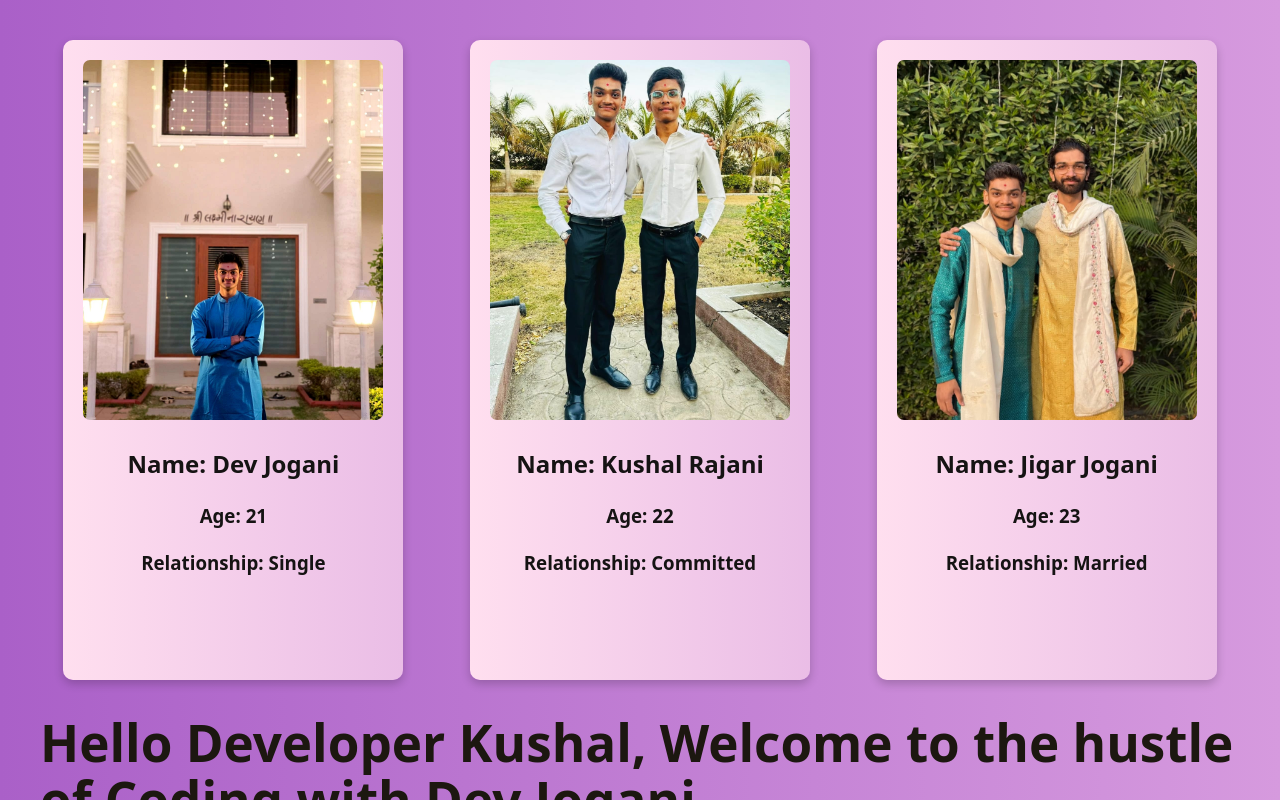
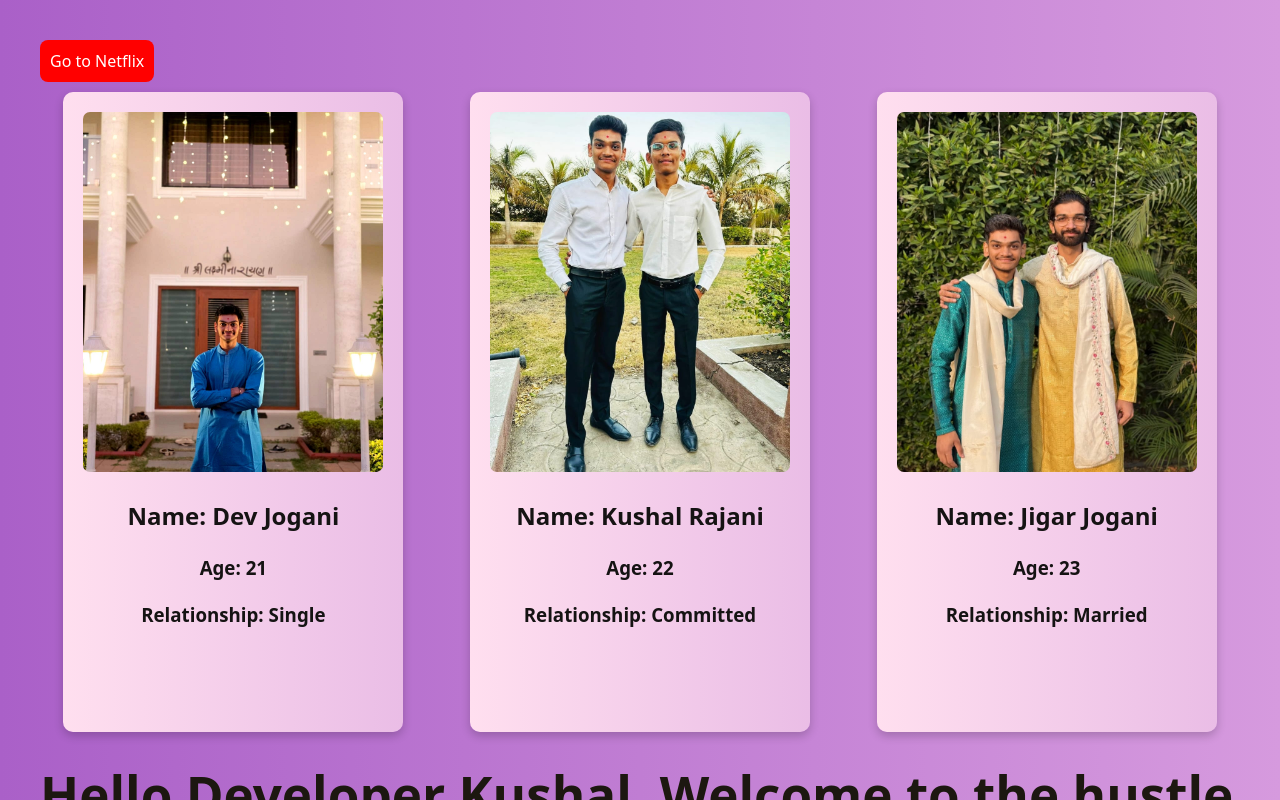
Before and after one commit to Dev-Jogani/myapp1, a React (Vite) app: page / in a window 1280 px wide. Shown: the top 800 px of the page. Built offline with nearby package versions, Linux system fonts and the light colour scheme.

Commit message:
netfilx basic

```diff
--- a/package.json
+++ b/package.json
@@ -11,7 +11,8 @@
   },
   "dependencies": {
     "react": "^19.0.0",
-    "react-dom": "^19.0.0"
+    "react-dom": "^19.0.0",
+    "react-router-dom": "^7.4.0"
   },
   "devDependencies": {
     "@eslint/js": "^9.21.0",
--- a/src/App.jsx
+++ b/src/App.jsx
@@ -1,42 +1,34 @@
-import React from "react";
+import React, { useState } from "react";
+import { BrowserRouter as Router, Route, Routes } from "react-router-dom";
+import { NameCard } from "./components/NameCard";
+import { Netflix } from "./Netflix";
 
 export const App = () => {
+  const [showNetflix, setShowNetflix] = useState(false);
+
   return (
-    <>
-    <div className="ProfileContainer">
-      <NameCard
-        name="Dev Jogani"
-        age={21}
-        status="Single"
-        imgSrc="dev.jpg"
-      />
-      <NameCard
-        name="Kushal Rajani"
-        age={22}
-        status="Committed"
-        imgSrc="kushal.jpg"
-      />
-      <NameCard
-        name="Jigar Jogani"
-        age={23}
-        status="Married"
-        imgSrc="jigar.jpg"
-      />
-    </div>
-      <h1>
-        Hello Developer Kushal, Welcome to the hustle of Coding with Dev Jogani.
-      </h1>
-      </>
+    <Router>
+      <div>
+        {/* Toggle Button */}
+        <button
+          onClick={() => setShowNetflix(!showNetflix)}
+          style={{ padding: "10px", background: showNetflix ? "blue" : "red", color: "white", border: "none", cursor: "pointer", marginBottom: "10px" }}
+        >
+          {showNetflix ? "Back to Home" : "Go to Netflix"}
+        </button>
+
+        {/* Conditional Rendering */}
+        {showNetflix ? <Netflix /> : (
+          <>
+            <div className="ProfileContainer">
+              <NameCard name="Dev Jogani" age={21} status="Single" imgSrc="dev.jpg" />
+              <NameCard name="Kushal Rajani" age={22} status="Committed" imgSrc="kushal.jpg" />
+              <NameCard name="Jigar Jogani" age={23} status="Married" imgSrc="jigar.jpg" />
+            </div>
+            <h1>Hello Developer Kushal, Welcome to the hustle of Coding with Dev Jogani.</h1>
+          </>
+        )}
+      </div>
+    </Router>
   );
 };
-
-const NameCard = ({ name, age, status, imgSrc }) => {
-  return (
-    <div className="ProfileCard">
-      <img className="profile-img" src={imgSrc} alt={name} width={"25%"} />
-      <h2>Name: {name}</h2>
-      <h3>Age: {age}</h3>
-      <h3>Relationship: {status}</h3>
-    </div>
-  );
-};
--- /dev/null
+++ b/src/Netflix.jsx
@@ -0,0 +1,25 @@
+import seriesData from "../src/apis/seriesData.json";
+import './netflix.css';
+
+export const Netflix = () => {
+    return (
+        <div className="NetflixPage">
+            <div className="Container">
+                {seriesData.map((series, index) => (
+                    <div className="item" key={index}>
+                        <img className="thumbnail" src={series.thumbnail} alt={series.name} />
+                        <h2>Title: {series.name}</h2>
+                        <h3>IMDB rating: {series.IMDB}</h3>
+                        <h3>Type: {series.type}</h3>
+                        <h4>Description: {series.summary}</h4>
+                        <a href={series.watch_url} target="_blank" rel="noopener noreferrer">
+                            <button style={{ padding: "10px", background: "red", color: "white", border: "none", cursor: "pointer" }}>
+                                Watch Now!!
+                            </button>
+                        </a>
+                    </div>
+                ))}
+            </div>
+        </div>
+    );
+};
--- /dev/null
+++ b/src/apis/seriesData.json
@@ -0,0 +1,42 @@
+[
+    {
+      "name": "Breaking Bad",
+      "IMDB": 9.5,
+      "type": "Crime, Drama, Thriller",
+      "summary": "A high school chemistry teacher turned methamphetamine manufacturer partners with a former student to secure his family's future.",
+      "watch_url": "https://www.netflix.com/title/70143836",
+      "thumbnail":"https://www.bing.com/th?id=OIP.4fvjMvSb1woi-lJx5kKVugHaEo&w=183&h=106&c=8&rs=1&qlt=90&o=6&dpr=1.1&pid=3.1&rm=2"
+    },
+    {
+      "name": "Stranger Things",
+      "IMDB": 8.7,
+      "type": "Drama, Fantasy, Horror",
+      "summary": "A group of kids in the 1980s uncover supernatural mysteries and secret government experiments while searching for their missing friend.",
+      "watch_url": "https://www.netflix.com/title/80057281",
+      "thumbnail":" https://www.bing.com/th?id=OIP.-JDYEOdsCl_Yqyfj7w3GCgHaDt&w=191&h=100&c=8&rs=1&qlt=90&o=6&dpr=1.1&pid=3.1&rm=2"
+    },
+    {
+      "name": "Money Heist",
+      "IMDB": 8.2,
+      "type": "Action, Crime, Drama",
+      "summary": "A criminal mastermind, known as 'The Professor,' recruits eight thieves to carry out a heist on the Royal Mint of Spain.",
+      "watch_url": "https://www.netflix.com/title/80192098",
+      "thumbnail": "https://www.bing.com/th?id=OIP.88OsvNZElzxN8yQcPniFYwHaDt&w=216&h=106&c=8&rs=1&qlt=90&o=6&dpr=1.1&pid=3.1&rm=2"
+    },
+    {
+      "name": "The Witcher",
+      "IMDB": 8.1,
+      "type": "Action, Adventure, Drama",
+      "summary": "Geralt of Rivia, a monster hunter, struggles to find his place in a world where people often prove more wicked than beasts.",
+      "watch_url": "https://www.netflix.com/title/80189685",
+      "thumbnail": "https://th.bing.com/th/id/OIP.sh_w2Q1l_AqfZpkWlkXPzAHaFS?w=242&h=180&c=7&r=0&o=5&dpr=1.1&pid=1.7"
+    },
+    {
+      "name": "Game of Thrones",
+      "IMDB": 9.2,
+      "type": "Action, Adventure, Drama",
+      "summary": "Noble families battle for control of the Seven Kingdoms of Westeros, while an ancient threat rises in the far north.",
+      "watch_url": "https://www.hbomax.com/series/urn:hbo:series:GVU2cggF9F5uAuwEAADdF",
+      "thumbnail": "https://th.bing.com/th/id/OIP.W8z0vkzfqibuDHYO0NlwVQHaEg?w=231&h=180&c=7&r=0&o=5&dpr=1.1&pid=1.7"
+    }
+  ]
--- /dev/null
+++ b/src/components/NameCard.jsx
@@ -0,0 +1,10 @@
+export const NameCard = ({ name, age, status, imgSrc }) => {
+    return (
+      <div className="ProfileCard">
+        <img className="profile-img" src={imgSrc} alt={name} width={"25%"} />
+        <h2>Name: {name}</h2>
+        <h3>Age: {age}</h3>
+        <h3>Relationship: {status}</h3>
+      </div>
+    );
+  };
--- a/src/main.jsx
+++ b/src/main.jsx
@@ -1,10 +1,12 @@
 import { StrictMode } from 'react'
 import { createRoot } from 'react-dom/client'
 import './index.css'
+// import { Netflix } from './Netflix'
 import { App } from './App.jsx'
 
 createRoot(document.getElementById('root')).render(
   <StrictMode>
     <App />
+    {/* <Netflix/> */}
   </StrictMode>,
 )
--- /dev/null
+++ b/src/netflix.css
@@ -0,0 +1,35 @@
+/* netflix.css */
+.NetflixPage {
+    width: 100%;
+    background: linear-gradient(to right, black, rgb(62, 5, 5));
+    min-height: 100vh;
+    padding: 20px;
+    font-weight: 100;
+    font-family: 'Gill Sans', 'Gill Sans MT', Calibri, 'Trebuchet MS', sans-serif;
+    color: rgb(234, 228, 220);
+}
+
+.Container {
+
+    width:100%;
+    margin: auto;
+    display: flex;
+    gap: 10px;
+    border-radius: 8px;
+    padding: 20px;
+}
+
+.item {
+    width:300px;
+    border: 1px solid grey;
+    border-radius: 8px;
+    padding: 10px;
+}
+
+.thumbnail {
+
+    width: 100%;
+    object-fit: cover;
+    display: block;
+    border-radius: 8px;
+}
```
Also changed, not shown: 1 other file (tests, documents, lock files or other folders).
